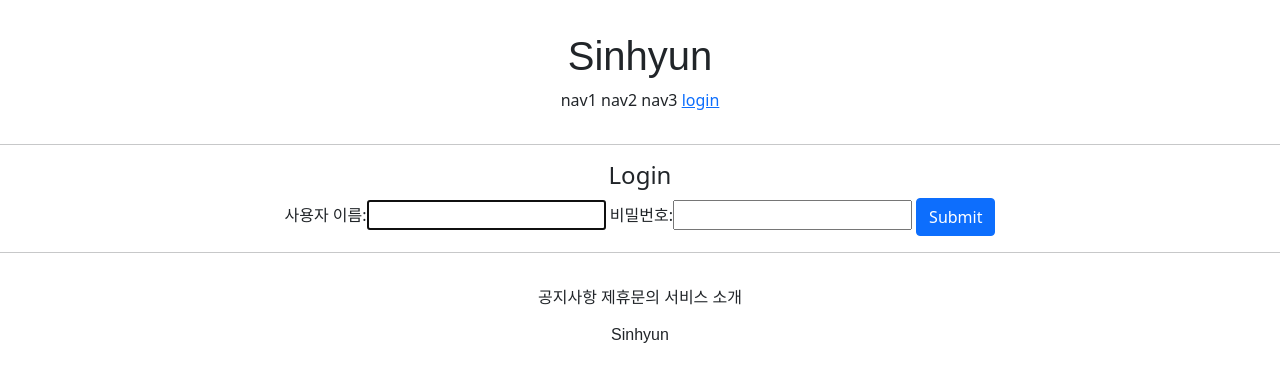
After one commit to kimsinhyun/django_study, a Django app: page /account/login/ in a window 1280 px wide. The commit adds this page. Shown: the top 382 px of the page. Run offline with Django 3.2, Linux system fonts and the light colour scheme; some web fonts are replaced.

Commit message:
login logout UI & redirect setting

```diff
--- /dev/null
+++ b/accountapp/templates/accountapp/login.html
@@ -0,0 +1,18 @@
+{% extends 'base.html' %}
+{% block content %}
+
+    <div style="text-align: center">
+        <div>
+            <h4>Login</h4>
+        </div>
+        <div>
+            <form action="" method="post">
+                {% csrf_token %}
+<!--                LoginView에서 기본 제공되는 View-->
+                {{ form }}
+                <input type="submit" class="btn btn-primary">
+            </form>
+        </div>
+    </div>
+
+{% endblock %}
--- a/accountapp/urls.py
+++ b/accountapp/urls.py
@@ -1,3 +1,4 @@
+from django.contrib.auth.views import LoginView, LogoutView
 from django.urls import path
 from accountapp.views import hello_world,AccountCreateView
 
@@ -9,5 +10,9 @@ app_name = "accountapp"
 urlpatterns = [
     # route, view, name
     path('hello_world/', hello_world,  name='hello_world'), #함수 기반 view는 그냥 함수명을 가져오면 됨
+
+    #login logout은 내장 클래스를 사용하기 때문에 이렇게 해주면 된다.
+    path('login/', LoginView.as_view(template_name='accountapp/login.html'), name='login'),
+    path('logout/', LogoutView.as_view(template_name='accountapp/login.html'), name='logout'),
     path('create/', AccountCreateView.as_view(), name='create'), #클래스 기반view는 .as_view()를 가져와야 됨
 ]
--- a/sinhyun/settings.py
+++ b/sinhyun/settings.py
@@ -14,6 +14,8 @@ from pathlib import Path
 
 import environ
 import os
+
+from django.urls import reverse_lazy
 
 env = environ.Env(
     # set casting, default value
@@ -139,6 +141,9 @@ STATICFILES_DIRS = [
     BASE_DIR / "static",
 ]
 
+LOGIN_REDIRECT_URL = reverse_lazy('accountapp:hello_world')
+LOGOUT_REDIRECT_URL = reverse_lazy('accountapp:login')
+
 # Default primary key field type
 # https://docs.djangoproject.com/en/3.2/ref/settings/#default-auto-field
 
--- a/templates/header.html
+++ b/templates/header.html
@@ -6,6 +6,15 @@
         <span>nav1</span>
         <span>nav2</span>
         <span>nav3</span>
-        <span>nav4</span>
+        {% if not user.is_authenticated %}
+<!--        로그인을 하고 나서 다음으로 넘어갈 경로, 여기서는 로그인을 하고 나면 원래 로그인 버튼을 눌렀던 그 페이지로 돌아가게끔 했다-->
+        <a href="{% url 'accountapp:login' %}?next={{ request.path }}">
+            <span>login</span>
+        </a>
+        {% else %}
+        <a href="{% url 'accountapp:logout' %}?next={{ request.path }}">
+            <span>logout</span>
+        </a>
+        {% endif %}
     </div>
 </div>
```
Also changed, not shown: db.sqlite3, 1 other file.
